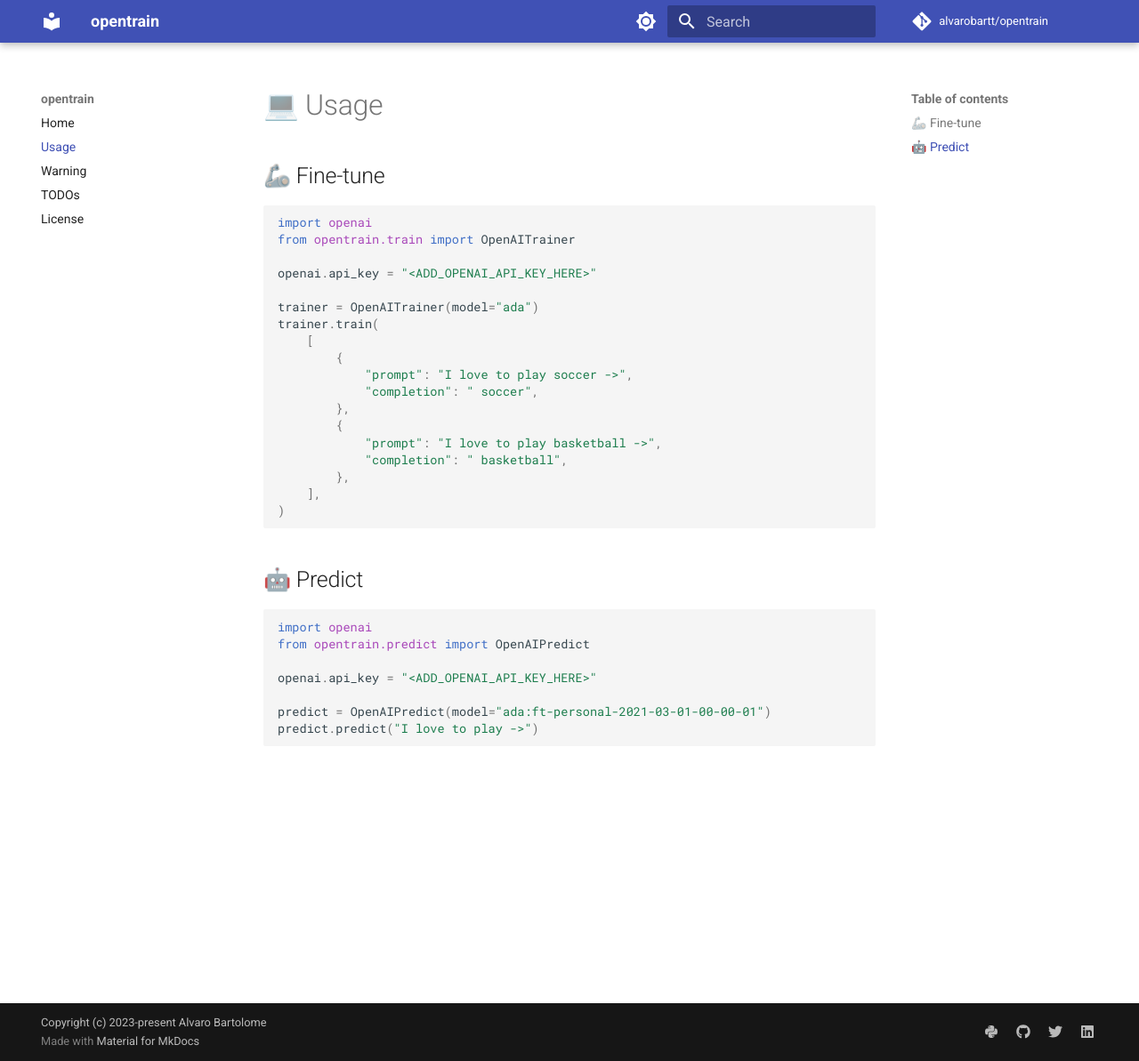
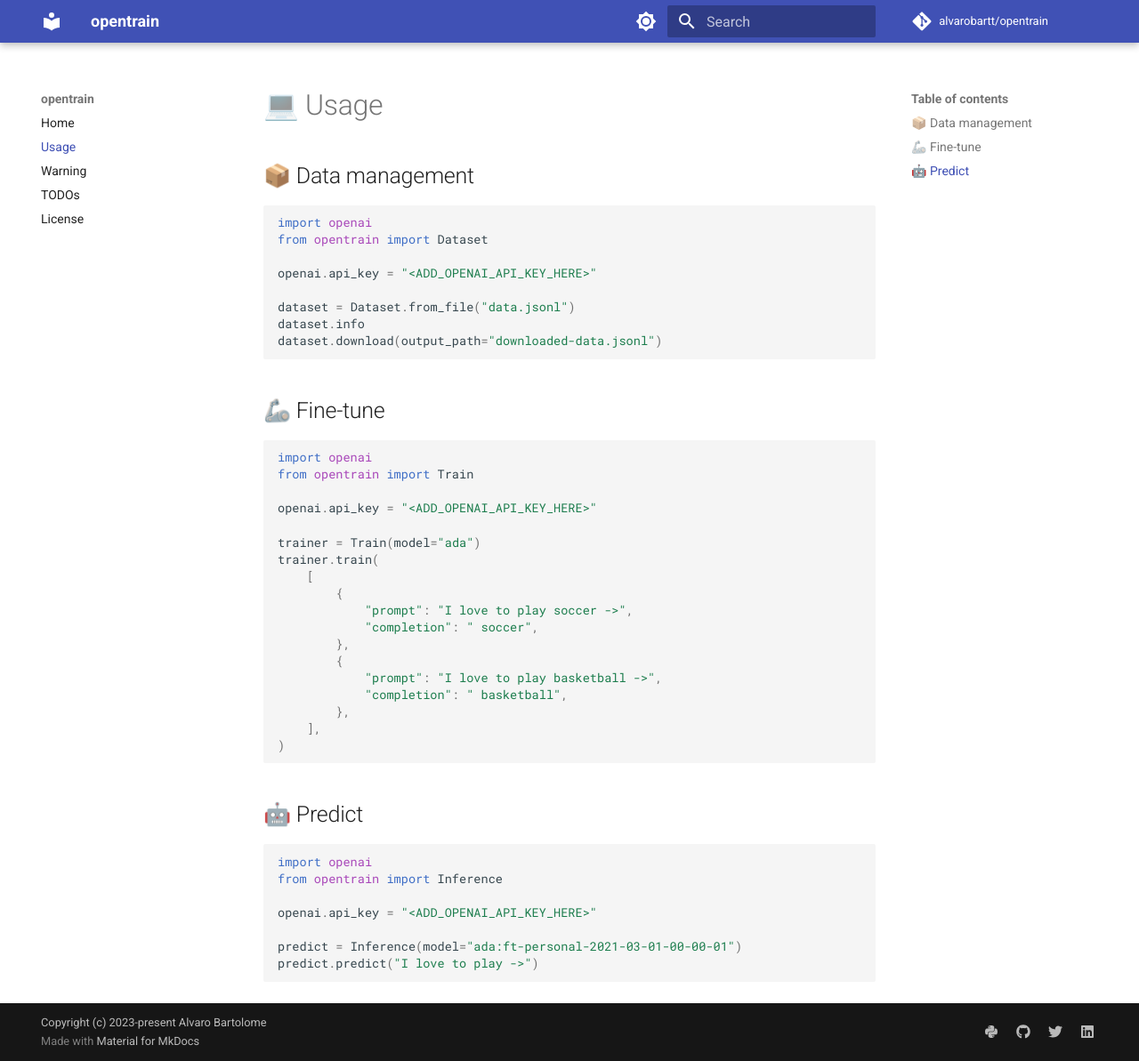
Before and after one commit to alvarobartt/opentrain, an MkDocs documentation site: the page built from docs/usage.md, in a window 1280 px wide and 1193 px high. Shown: the whole window at 89% size. Built offline with MkDocs 1.6.1 and Material for MkDocs 9.7.7, drawn with Linux system fonts in a browser that asks for light colours; comment, search, counter and statistics services are not loaded.

Commit message:
📝 Update outdated references in `docs`

````diff
--- a/docs/usage.md
+++ b/docs/usage.md
@@ -1,14 +1,27 @@
 # 💻 Usage
+
+## 📦 Data management
+
+```python
+import openai
+from opentrain import Dataset
+
+openai.api_key = "<ADD_OPENAI_API_KEY_HERE>"
+
+dataset = Dataset.from_file("data.jsonl")
+dataset.info
+dataset.download(output_path="downloaded-data.jsonl")
+```
 
 ## 🦾 Fine-tune
 
 ```python
 import openai
-from opentrain.train import OpenAITrainer
+from opentrain import Train
 
 openai.api_key = "<ADD_OPENAI_API_KEY_HERE>"
 
-trainer = OpenAITrainer(model="ada")
+trainer = Train(model="ada")
 trainer.train(
     [
         {
@@ -27,10 +40,10 @@
 
 ```python
 import openai
-from opentrain.predict import OpenAIPredict
+from opentrain import Inference
 
 openai.api_key = "<ADD_OPENAI_API_KEY_HERE>"
 
-predict = OpenAIPredict(model="ada:ft-personal-2021-03-01-00-00-01")
+predict = Inference(model="ada:ft-personal-2021-03-01-00-00-01")
 predict.predict("I love to play ->")
 ```
````
Also changed, not shown: README.md (+17 -4 lines), 1 other file.
